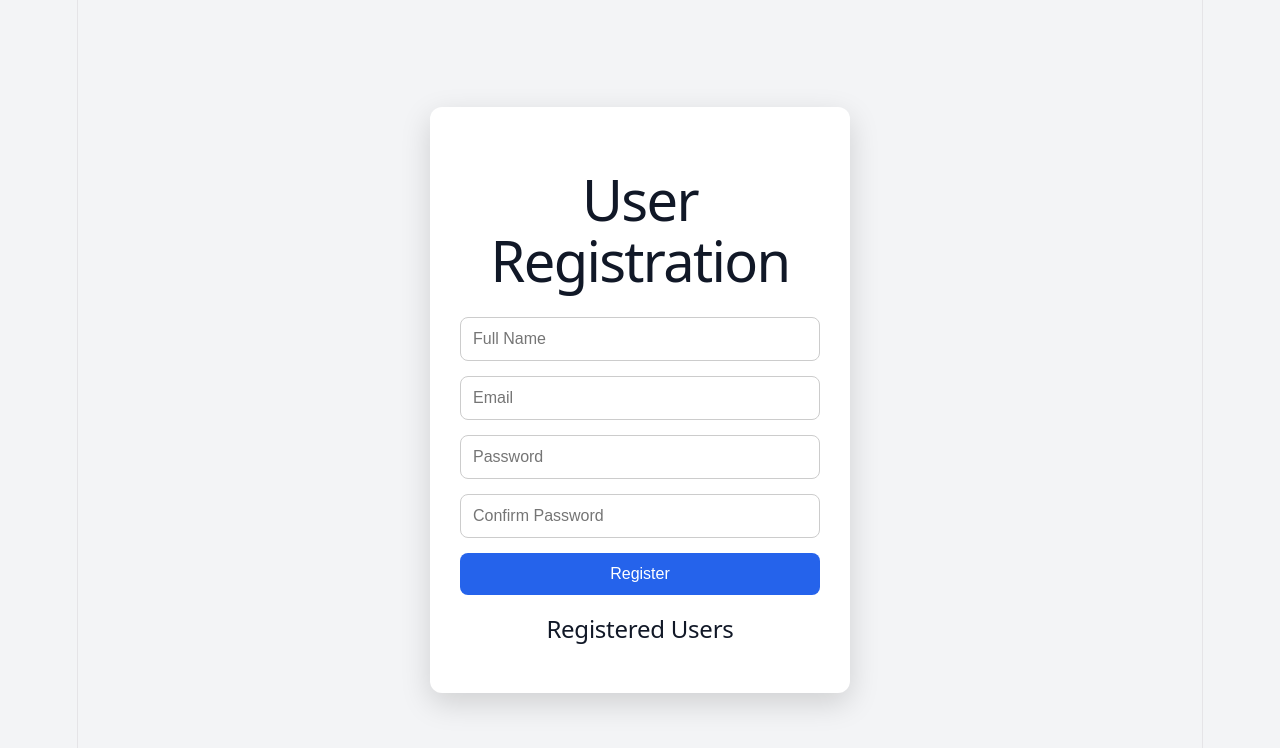
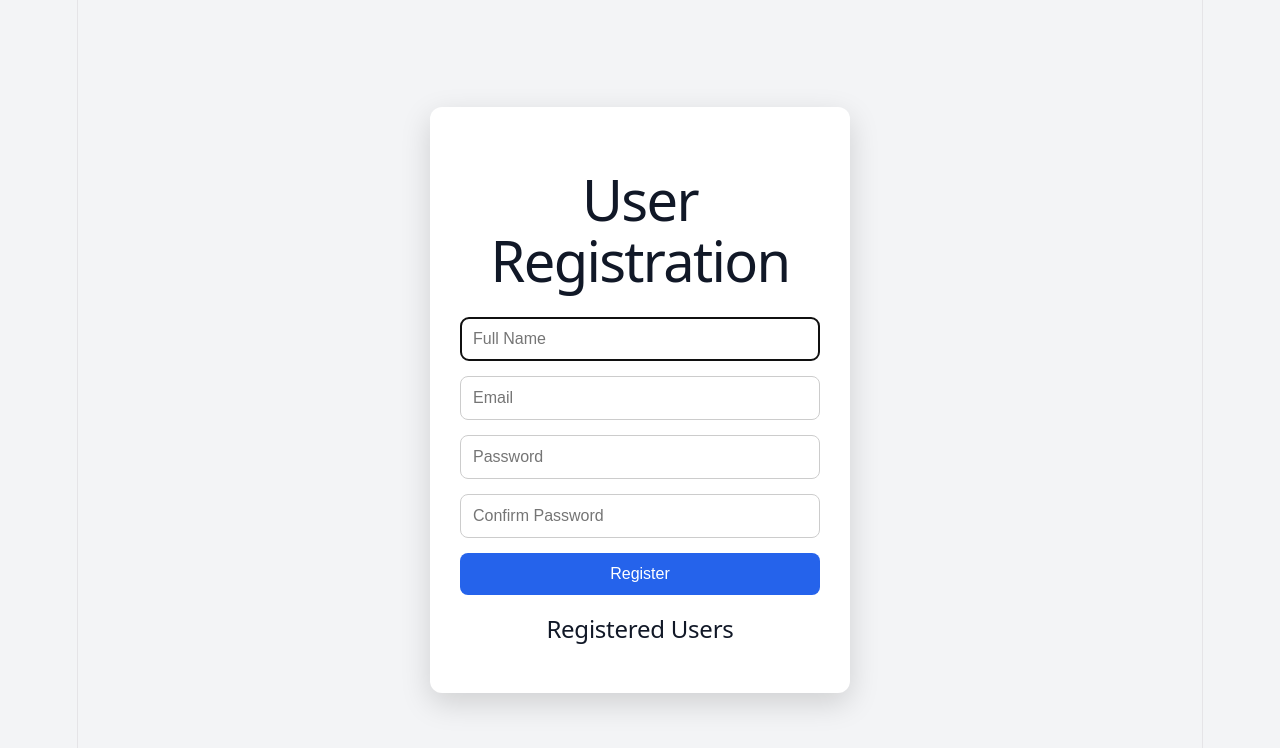
Before and after one commit to hafiz-1/User-registeration-form, a React (Vite) app: page / in a window 1280 px wide. Shown: the top 748 px of the page. Built offline with nearby package versions, Linux system fonts and the light colour scheme.

Commit message:
focus updated

```diff
--- a/src/App.jsx
+++ b/src/App.jsx
@@ -1,5 +1,5 @@
 import "./App.css";
-import { useState, useEffect } from "react";
+import { useState, useEffect, useRef } from "react";
 
 function App() {
 
@@ -15,6 +15,7 @@ function App() {
     return storedUsers ? JSON.parse(storedUsers) : [];
 
   });
+  const nameInputRef = useRef(null);
 
   function handleSubmit(e) {
 
@@ -88,6 +89,15 @@ function App() {
 
   }, [users]);
 
+  useEffect(() => {
+
+    if (nameInputRef.current) {
+
+      nameInputRef.current.focus();
+
+    }
+
+  }, []);
 
   return (
 
@@ -100,6 +110,7 @@ function App() {
         <form onSubmit={handleSubmit}>
 
           <input
+            ref={nameInputRef}
             type="text"
             placeholder="Full Name"
             value={name}
```
